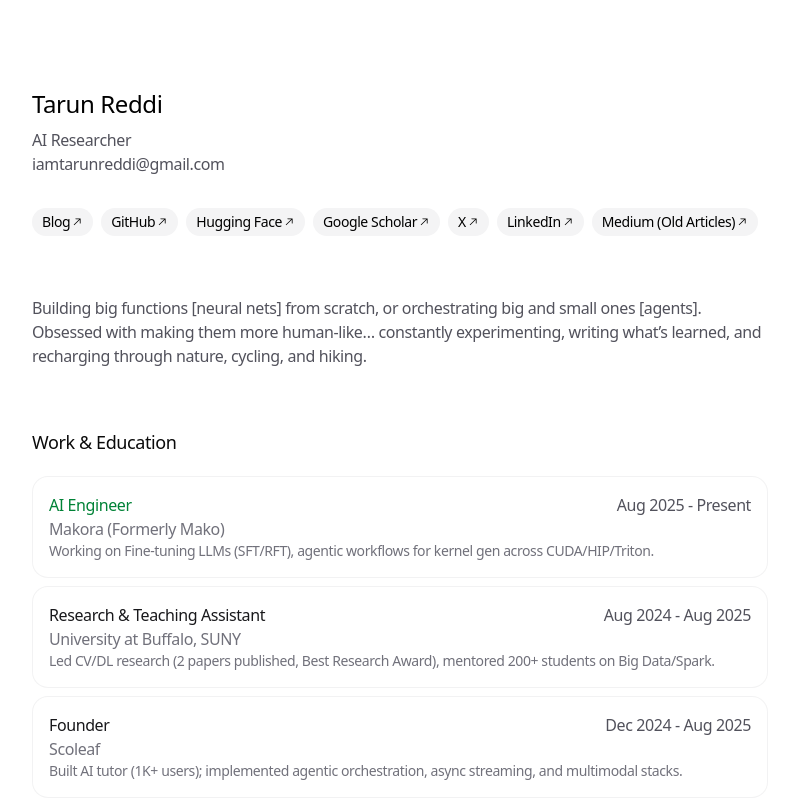
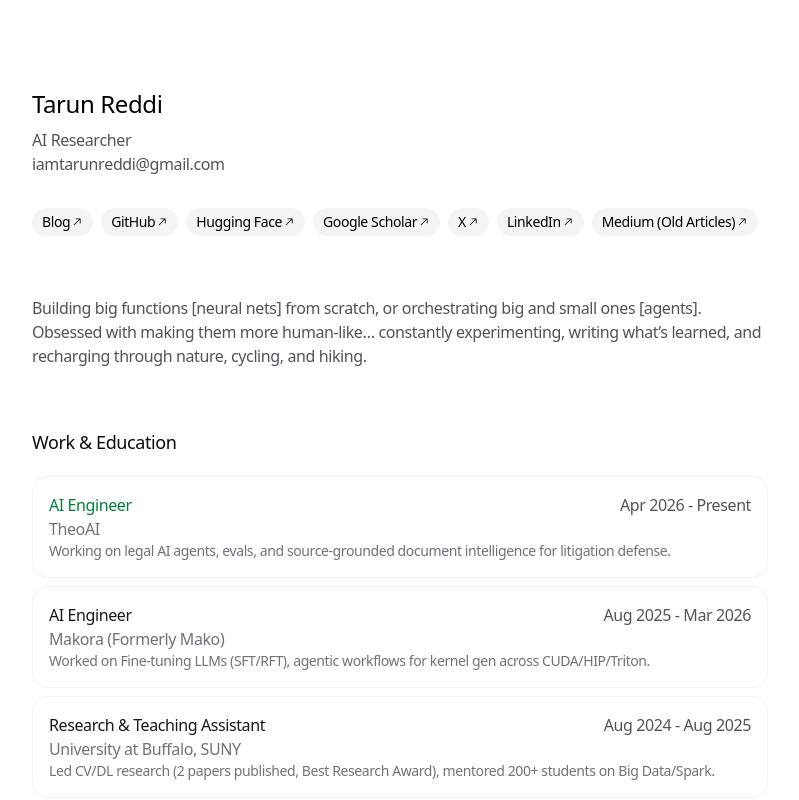
Before and after one commit to REDDITARUN/REDDITARUN.github.io, a Next.js app: page / in a window 1280 px wide. Shown: the top 800 px of the page, without its empty margins (240-1039 px from the left). Built offline with nearby package versions, Linux system fonts and the light colour scheme.

Commit message:
Update work experience

```diff
--- a/app/data.ts
+++ b/app/data.ts
@@ -240,14 +240,24 @@
 
 export const WORK_EXPERIENCE: WorkExperience[] = [
   {
+    company: 'TheoAI',
+    title: 'AI Engineer',
+    description: 'Working on legal AI agents, evals, and source-grounded document intelligence for litigation defense.',
+    start: 'Apr 2026',
+    end: 'Present',
+    link: 'https://www.linkedin.com/in/tarunreddi/',
+    id: 'work8',
+    tag: 'present',
+  },
+  {
     company: 'Makora (Formerly Mako)',
     title: 'AI Engineer',
-    description: 'Working on Fine-tuning LLMs (SFT/RFT), agentic workflows for kernel gen across CUDA/HIP/Triton.',
+    description: 'Worked on Fine-tuning LLMs (SFT/RFT), agentic workflows for kernel gen across CUDA/HIP/Triton.',
     start: 'Aug 2025',
-    end: 'Present',
+    end: 'Mar 2026',
     link: 'https://www.linkedin.com/in/tarunreddi/',
     id: 'work7',
-    tag: 'present',
+    tag: 'work',
   },
   {
     company: 'University at Buffalo, SUNY',
```
